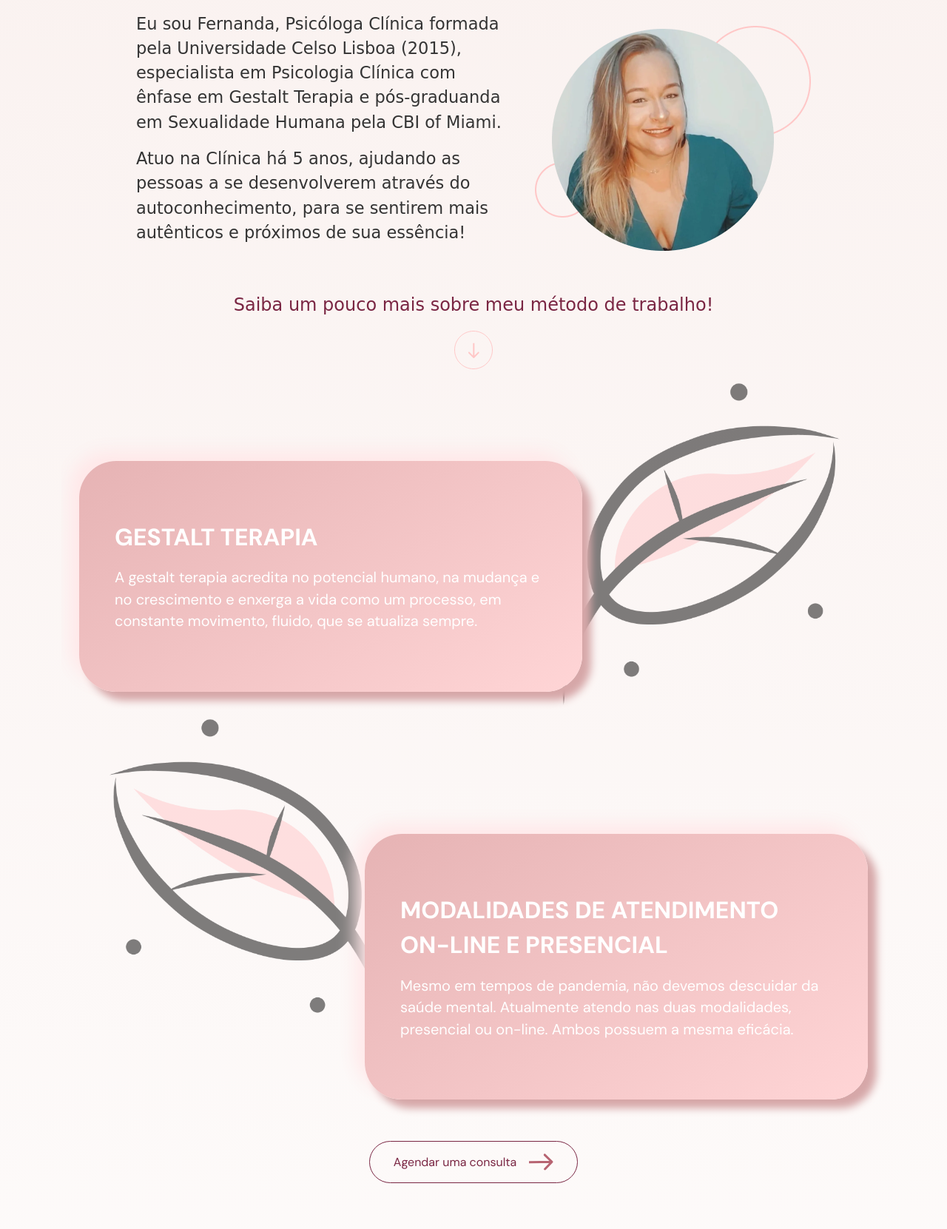
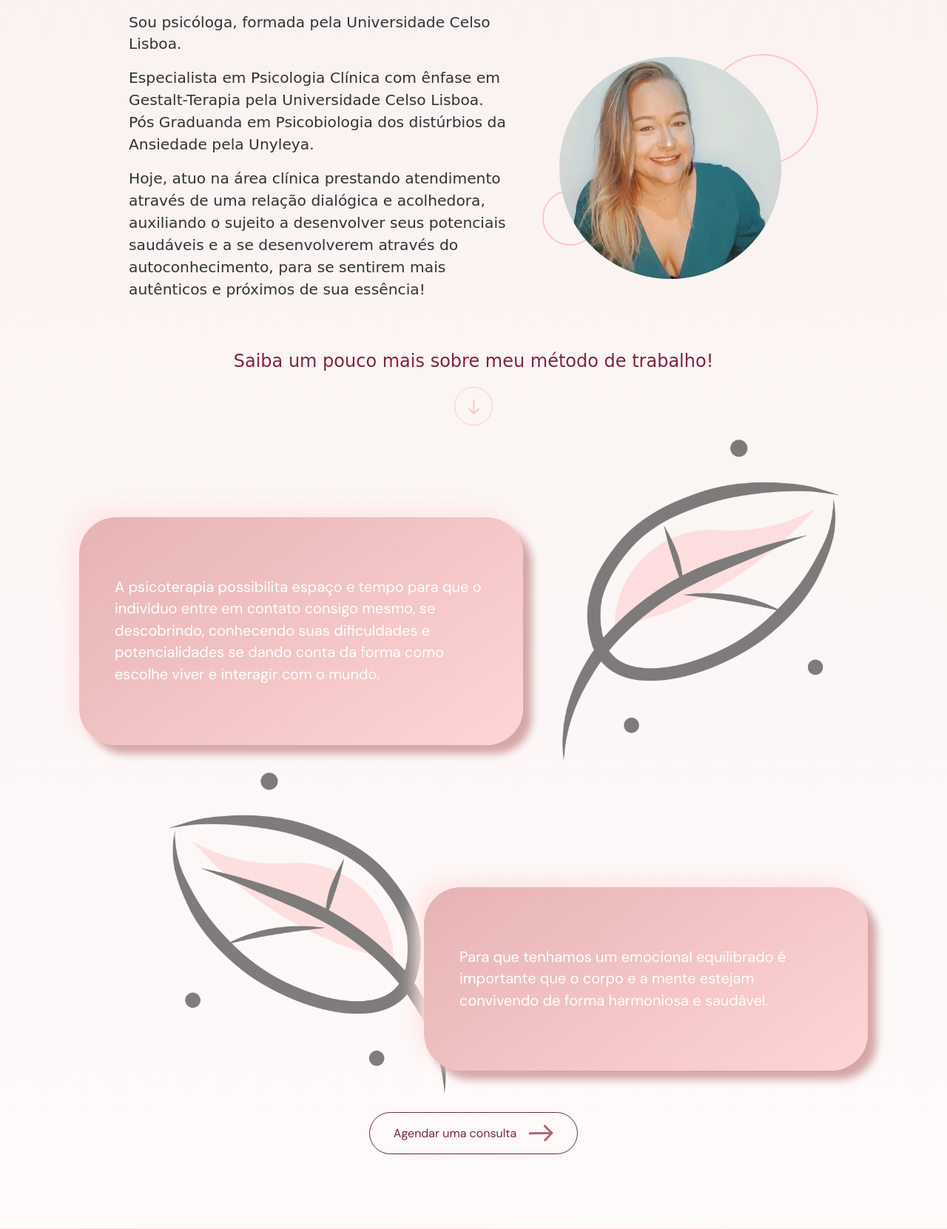
Before and after one commit to aureliocampos/psifernandalopes, a PHP site: page / in a window 1280 px wide. Shown: the part 111-1772 px from the top of the page at 74% size. Run offline with PHP 8.4, Linux system fonts and the light colour scheme; some web fonts are replaced.

Commit message:
feat: Atualização do conteúdo

```diff
--- a/assets/css/main.css
+++ b/assets/css/main.css
@@ -5,7 +5,7 @@ html {
   scroll-behavior: smooth;
 }
 body {
-  background: linear-gradient(180deg, #FAF2F0 0%, #FFFFFF 100%);
+  background: linear-gradient(180deg, #faf2f0 0%, #ffffff 100%);
 }
 .paragraph {
   font: 400 1.125em /148% var(--primary-font);
@@ -72,7 +72,7 @@ body {
   display: flex;
   flex-direction: column;
   align-items: center;
-  padding:  0 1.5em;
+  padding: 0 1.5em;
 }
 .cta__text {
   color: var(--coral-darkest);
@@ -101,9 +101,8 @@ body {
   text-transform: uppercase;
 }
 .card-service__text {
-  font: 400 0.875em / 148% var(--secondary-font);
+  font: 400 1em / 148% var(--secondary-font);
   color: var(--white);
-  margin-top: 1rem;
 }
 .card-service .card-service__background > .background-image {
   width: auto;
@@ -125,7 +124,7 @@ body {
   z-index: -1;
   transform: scaleX(-1);
 }
-.card-service:first-of-type{
+.card-service:first-of-type {
   margin-top: 10em;
 }
 .card-service:last-of-type {
@@ -218,7 +217,7 @@ body {
 .footer > hr {
   margin-bottom: 1.5em;
   border: none;
-  border-bottom: 1px solid rgb(52 52 52 / 20%);;
+  border-bottom: 1px solid rgb(52 52 52 / 20%);
 }
 .term__text {
   font: 400 0.75em var(--secondary-font);
@@ -251,7 +250,7 @@ body {
     margin: 0 auto;
   }
   .card-service {
-    max-width: 680px;
+    max-width: 600px;
     padding: 4em 3em;
   }
   .card-service__title {
@@ -296,7 +295,7 @@ body {
 }
 @media (min-width: 1024px) {
   .section__about {
-    max-width: 960px;
+    max-width: 980px;
     align-items: center;
   }
   .section__about > .section__content {
@@ -331,10 +330,6 @@ body {
 @media (min-width: 1200px) {
   .header__container {
     max-width: 1114px;
-  }
-  .section__about > .section__content {
-    width: 55%;
-    font-size: 20px;
   }
   .cta__text {
     font-size: 1.5em;
--- a/index.html
+++ b/index.html
@@ -132,8 +132,10 @@
   <main class="main-wrapper">
     <section class="section__container section__about">
       <div class="section__content">
-        <p class="paragraph">Eu sou Fernanda, Psicóloga Clínica formada pela Universidade Celso Lisboa (2015), especialista em Psicologia Clínica com ênfase em Gestalt Terapia e pós-graduanda em Sexualidade Humana pela CBI of Miami.</p>
-        <p class="paragraph">Atuo na Clínica há 5 anos, ajudando as pessoas a se desenvolverem através do autoconhecimento, para se sentirem mais autênticos e próximos de sua essência!</p>
+        <p class="paragraph">Sou psicóloga, formada pela Universidade Celso Lisboa.</p>
+        <p class="paragraph">Especialista em Psicologia Clínica com ênfase em Gestalt-Terapia pela Universidade Celso Lisboa.
+        Pós Graduanda em Psicobiologia dos distúrbios da Ansiedade pela Unyleya.</p>
+        <p class="paragraph">Hoje, atuo na área clínica prestando atendimento através de uma relação dialógica e acolhedora, auxiliando o sujeito a desenvolver seus potenciais saudáveis e a se desenvolverem através do autoconhecimento, para se sentirem mais autênticos e próximos de sua essência!</p>
       </div>
       <figure class="person__figure">
         <img src="https://fernandalopes.psc.br/assets/images/psi-fernanda-lopes.webp" width="380" height="31 0" alt="Foto da Psicóloga Fernanda" class="person__image">
@@ -151,16 +153,13 @@
           <figure class="card-service__background">
             <img src="https://fernandalopes.psc.br/assets/images/slice-folha.png" width="582" height="600" alt="Ícone de uma folha flutuando" class="background-image">
           </figure>
-          <h2 class="card-service__title">Gestalt Terapia</h2>
-          <p class="card-service__text">A gestalt terapia acredita no potencial humano, na mudança e no crescimento e enxerga a vida como um processo, em constante movimento, fluido, que se atualiza sempre.
-          </p>
+          <p class="card-service__text">A psicoterapia possibilita espaço e tempo para que o indivíduo entre em contato consigo mesmo, se descobrindo, conhecendo suas dificuldades e potencialidades se dando conta da forma como escolhe viver e interagir com o mundo.</p>
         </div>
         <div class="card-service">
           <figure class="card-service__background">
             <img src="https://fernandalopes.psc.br/assets/images/slice-folha.png" width="582" height="600" alt="Ícone de uma folha flutuando" class="background-image">
           </figure>
-          <h2 class="card-service__title">Modalidades de atendimento <br> on-line e presencial</h2>
-          <p class="card-service__text">Mesmo em tempos de pandemia, não devemos descuidar da saúde mental.      Atualmente atendo nas duas modalidades, presencial ou on-line. Ambos possuem a mesma eficácia.</p>
+          <p class="card-service__text">Para que tenhamos um emocional equilibrado é importante que o corpo e a mente estejam convivendo de forma harmoniosa e saudável.</p>
         </div>
       </div>
       <a href="https://api.whatsapp.com/send?phone=5521991462911" target="_blank" rel="noopener noreferrer" class="button-cta">Agendar uma consulta
@@ -190,7 +189,7 @@
         <ul class="faq__list">
           <li class="faq__item">
             <h3 class="faq__question">Quem eu atendo?</h3>
-            <p class="faq__answer">Adolescentes, Adultos, Idosos e Casais. Lembrando sempre que saúde mental é para todo mundo!</p>
+            <p class="faq__answer">Jovens e Adultos. Lembrando sempre que saúde mental é para todo mundo!</p>
           </li>
           <li class="faq__item">
             <h3 class="faq__question">Tem diferença entre atendimento online e presencial?</h3>
@@ -202,9 +201,9 @@
       <section class="social-content">
         <ul class="social-media__list">
           <li class="social-media__item">
-            <a href="https://www.instagram.com/fernandalopesofficial/" class="social-media__link" aria-label="Link do perfil da Psicóloga Fernanda Lopes no Instagram">
+            <a href="https://www.instagram.com/fernandal.psi/" class="social-media__link" aria-label="Link do perfil da Psicóloga Fernanda Lopes no Instagram">
               <img src="https://fernandalopes.psc.br/assets/images/icon-instagram-coral.svg" width="24" height="24" alt="Ícone do Instagram com link para o perfil da Psicóloga Fernanda Lopes" class="social-media__icon">
-              @fernandalopesofficial
+              @fernandal.psi
             </a>
           </li>
           <li class="social-media__item">
@@ -229,7 +228,7 @@
   <footer class="footer">
     <hr>
     <section class="terms">
-      <p class="term__text">© Fernanda Lopes - 2022 | Todos os direitos reservados</p>
+      <p class="term__text">© Fernanda Lopes - 2023 | Todos os direitos reservados</p>
       <p class="term__text">Desenvolvido por <a href="https://www.linkedin.com/in/aurelio-campos/" target="_blank" rel="noopener noreferrer">Aurélio Campos</a></p>
     </section>
   </footer>
```
